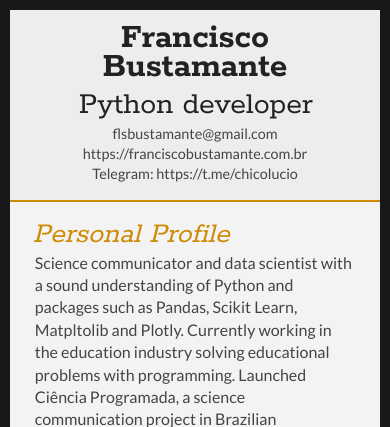
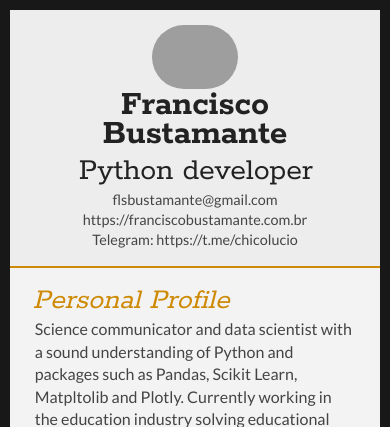
Before and after one commit to chicolucio/django-resume, a Django app: page / in a window 390 px wide. Shown: the top 427 px of the page. Run offline with Django 4.2, Linux system fonts and the light colour scheme; grey boxes are pictures that could not be loaded.

Commit message:
CSS fix photo in mobile versions
CSS with #headshot parameters to show profile photo in
mobile versions.

Thanks @adaaalbert

Closes #3

```diff
--- a/djangoresume/core/static/core/css/style.css
+++ b/djangoresume/core/static/core/css/style.css
@@ -157,7 +157,11 @@ section:last-child {
 
 @media all and (min-width: 602px) and (max-width: 800px) {
 	#headshot {
-		display: none;
+		float: none;
+        display: block;
+        margin-left: auto;
+        margin-right: auto;
+        width: 20%;
 	}
 
 	.keySkills {
@@ -175,7 +179,11 @@ section:last-child {
 	}
 
 	#headshot {
-		display: none;
+		float: none;
+        display: block;
+        margin-left: auto;
+        margin-right: auto;
+        width: 25%;
 	}
 
 	#name, #contactDetails {
@@ -224,6 +232,14 @@ section:last-child {
 	#name h1 {
 		line-height: .8em;
 		margin-bottom: 4px;
+	}
+
+	#headshot {
+		float: none;
+        display: block;
+        margin-left: auto;
+        margin-right: auto;
+        width: 25%;
 	}
 }
 
```
